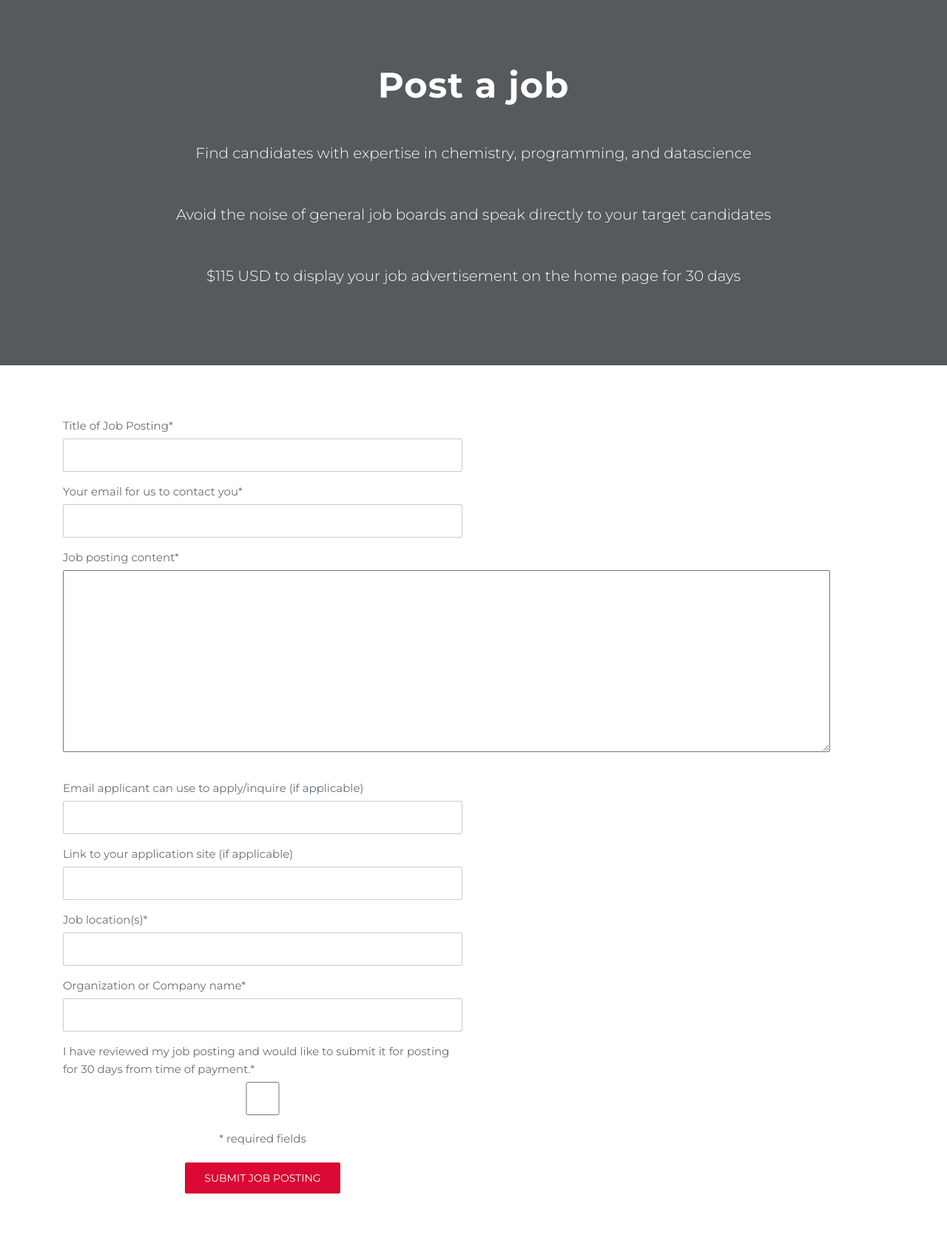
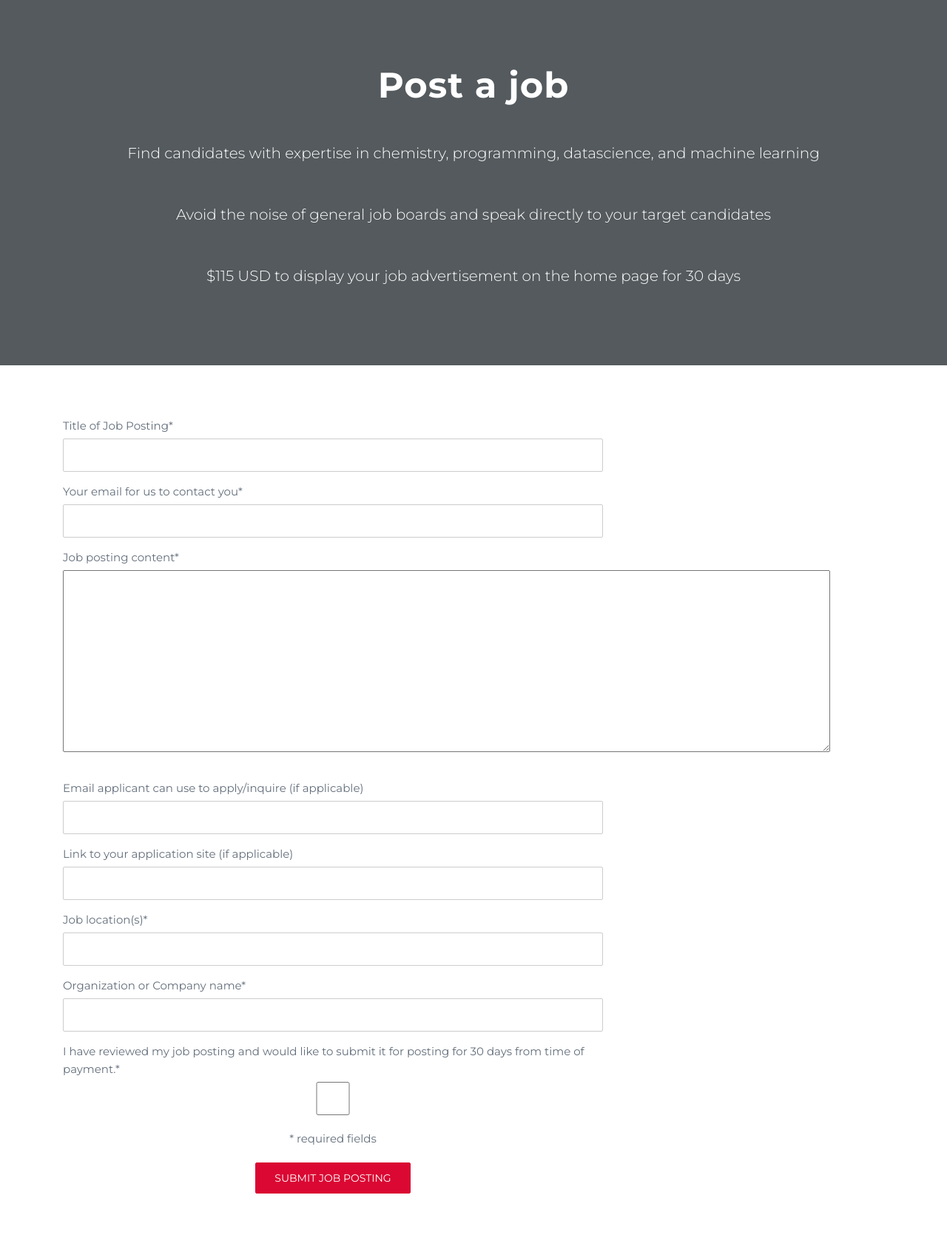
Before and after one commit to bodowd/chirole, a Flask app: page /post_job in a window 1280 px wide. Shown: the part 69-1758 px from the top of the page at 74% size. Run offline with Flask 2, Linux system fonts and the light colour scheme; some libraries are stand-ins or nearby versions.

Commit message:
changed look

```diff
--- a/app/templates/home.html
+++ b/app/templates/home.html
@@ -3,7 +3,8 @@
 		<section class="jobs">
 		<div class="container">
 			<div class="row heading">
-				<h2>Find roles that are seeking chemistry, programming, and data science expertise</h2>
+				<h2>Find roles that blend <strong>chemistry</strong> expertise with <strong>programming</strong>,
+					<strong>data science</strong>, and <strong>machine learning</strong></h2>
 			</div>
 			<div class="companies">
 					{% for post in posts %}
@@ -15,7 +16,7 @@
 								</div>
 							</div> -->
 							<a href="{{ url_for('posts.view_job', post_id=post.id) }}">
-							<div class="col-md-10 col-sm-10">
+							<div class="col-md-10 col-sm-8">
 								<div class="company-content">
 									<h3>{{ post.title }}</h3>
 									<p><span class="company-name"><i class="fa fa-briefcase"></i>{{ post.org_name }}</span><span class="company-location"><i class="fa fa-map-marker"></i>{{ post.job_location }}</span><span class="package"><i class="fa fa-calendar"></i>{{'Posted: '}}{{ post.days_since_post }}</span></p>
--- a/app/templates/post_job.html
+++ b/app/templates/post_job.html
@@ -5,7 +5,7 @@
 			<div class="caption">
                 <h1 style="color: #ffffff">Post a job</h1>
                 </br>
-                <p>Find candidates with expertise in chemistry, programming, and datascience</p>
+                <p>Find candidates with expertise in chemistry, programming, datascience, and machine learning</p>
                 </br>
                 <p>Avoid the noise of general job boards and speak directly to your target candidates</p>
                 </br>
@@ -15,7 +15,7 @@
     </section>
     <section class="login-wrapper">
         <div class="container">
-			<div class="col-md-6 col-sm-8">
+			<div class="col-md-8 col-sm-8">
                 <form method="POST" action="">
                     <!-- hidden_tag() adds a csf token to protect from certain attacks -->
                     {{ form.hidden_tag() }}
--- a/app/templates/view_job.html
+++ b/app/templates/view_job.html
@@ -11,12 +11,13 @@
 						<div class="col-md-9 col-sm-9">
 							<div class="profile-content">
                                     <h1>{{ job_post.title }}</h1>
+                                    <h4>{{ job_post.org_name}}, {{ job_post.job_location }}</h4>
                                     <p>{{ job_post.body }}</p>
                                     {% if job_post.apply_here_email %}
                                         <p>Inquire here: {{ job_post.apply_here_email }}</p>
                                     {% endif %}
                                     {% if job_post.link_to_application_site %}
-                                        <a href="{{ 'http://'+job_post.link_to_application_site }}">Apply here: {{ job_post.link_to_application_site }}</a>
+                                        <h4><a href="{{ job_post.link_to_application_site }}">Apply here</a></h4>
                                     {% endif %}
                             </div>
                         </div>
```
